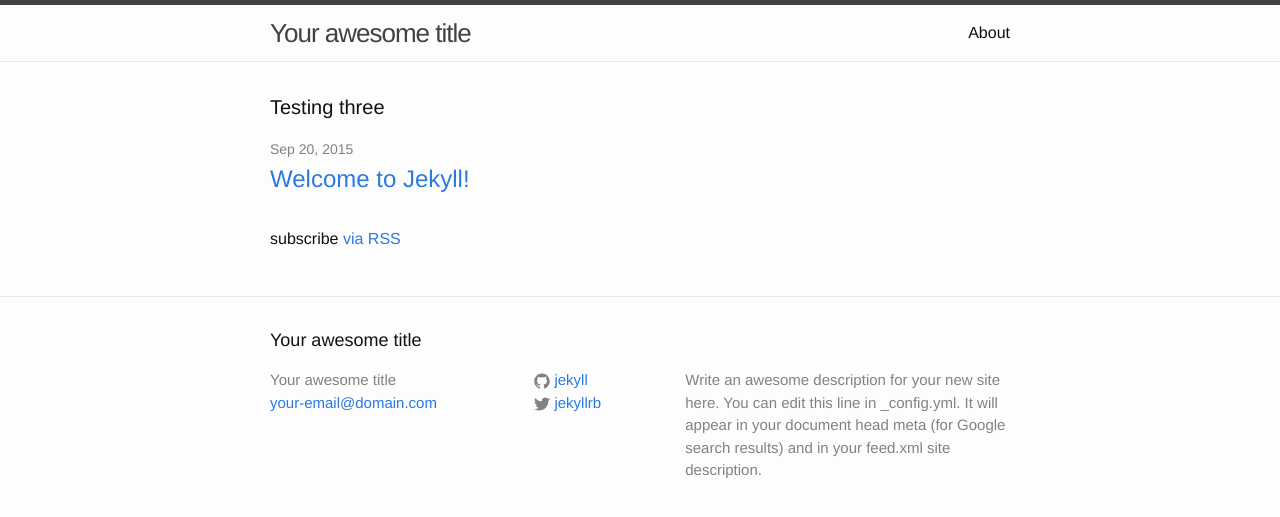
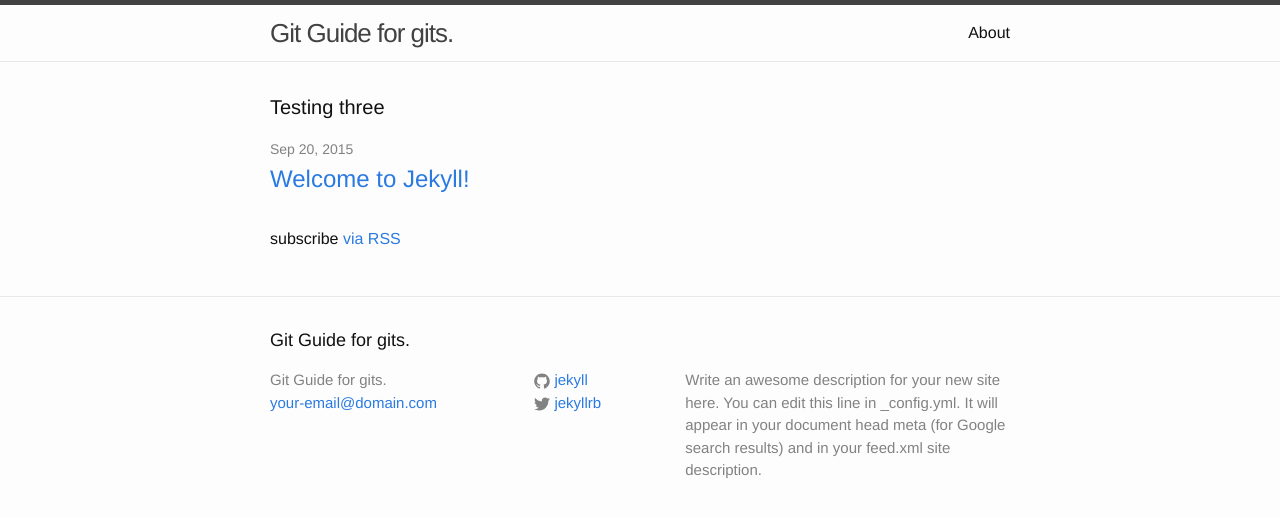
Before and after one commit to tormod17/testing2, a Jekyll site: the page built from index.html, in a window 1280 px wide. Shown: the top 517 px of the page. Built offline with Jekyll 4.4.1, drawn with Linux system fonts in a browser that asks for light colours.

Commit message:
header image new custom css file

```diff
--- a/_config.yml
+++ b/_config.yml
@@ -1,5 +1,5 @@
 # Site settings
-title: Your awesome title
+title: Git Guide for gits.
 email: your-email@domain.com
 description: > # this means to ignore newlines until "baseurl:"
   Write an awesome description for your new site here. You can edit this
--- a/_includes/head.html
+++ b/_includes/head.html
@@ -9,4 +9,6 @@
   <link rel="stylesheet" href="{{ "/css/main.css" | prepend: site.baseurl }}">
   <link rel="canonical" href="{{ page.url | replace:'index.html','' | prepend: site.baseurl | prepend: site.url }}">
   <link rel="alternate" type="application/rss+xml" title="{{ site.title }}" href="{{ "/feed.xml" | prepend: site.baseurl | prepend: site.url }}" />
+   <link rel="stylesheet" href="{{ "/css/custom.css" | prepend: site.baseurl }}">
+
 </head>
--- a/_includes/header.html
+++ b/_includes/header.html
@@ -3,7 +3,7 @@
   <div class="wrapper">
 
     <a class="site-title" href="{{ site.baseurl }}/">{{ site.title }}</a>
-
+    <img href="http://covers8.com/wp-content/uploads/2014/09/Up-Old-Man.jpg">
     <nav class="site-nav">
       <a href="#" class="menu-icon">
         <svg viewBox="0 0 18 15">
--- /dev/null
+++ b/css/custom.css
@@ -0,0 +1,3 @@
+.gitImage { height: 150px;
+		    width : 150px;
+		   }
```
